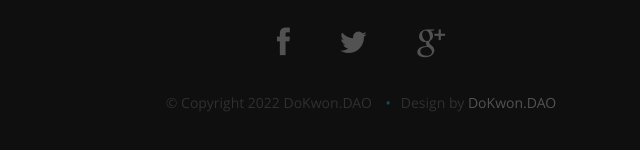
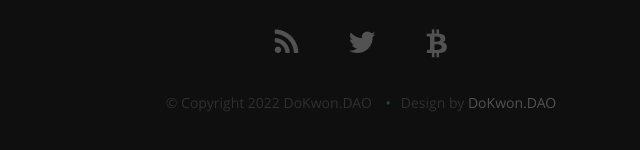
Before and after one commit to 0xc25fee20/daotest, a plain HTML site: page index.html in a window 1280 px wide. Shown: the part 2594-2744 px from the top of the page, 279-919 px from the left. Drawn offline with nearby package versions, Linux system fonts and the light colour scheme.

Commit message:
Update index.html

```diff
--- a/index.html
+++ b/index.html
@@ -225,9 +225,9 @@
          <div class="twelve columns">
 
             <ul class="social-links">
-               <li><a href="https://linktr.ee/dokwon.dao" target="_blank"><i class="fa fa-facebook"></i></a></li>
+               <li><a href="https://linktr.ee/dokwon.dao" target="_blank"><i class="fa fa-rss"></i></a></li>
                <li><a href="https://twitter.com/dokwon_dao" target="_blank"><i class="fa fa-twitter"></i></a></li>
-               <li><a href="https://discord.com/invite/vV4mpxSTth" target="_blank"><i class="fa fa-google-plus"></i></a></li>
+               <li><a href="https://discord.com/invite/vV4mpxSTth" target="_blank"><i class="fa fa-bitcoin"></i></a></li>
             </ul>
 
             <ul class="copyright">
```
